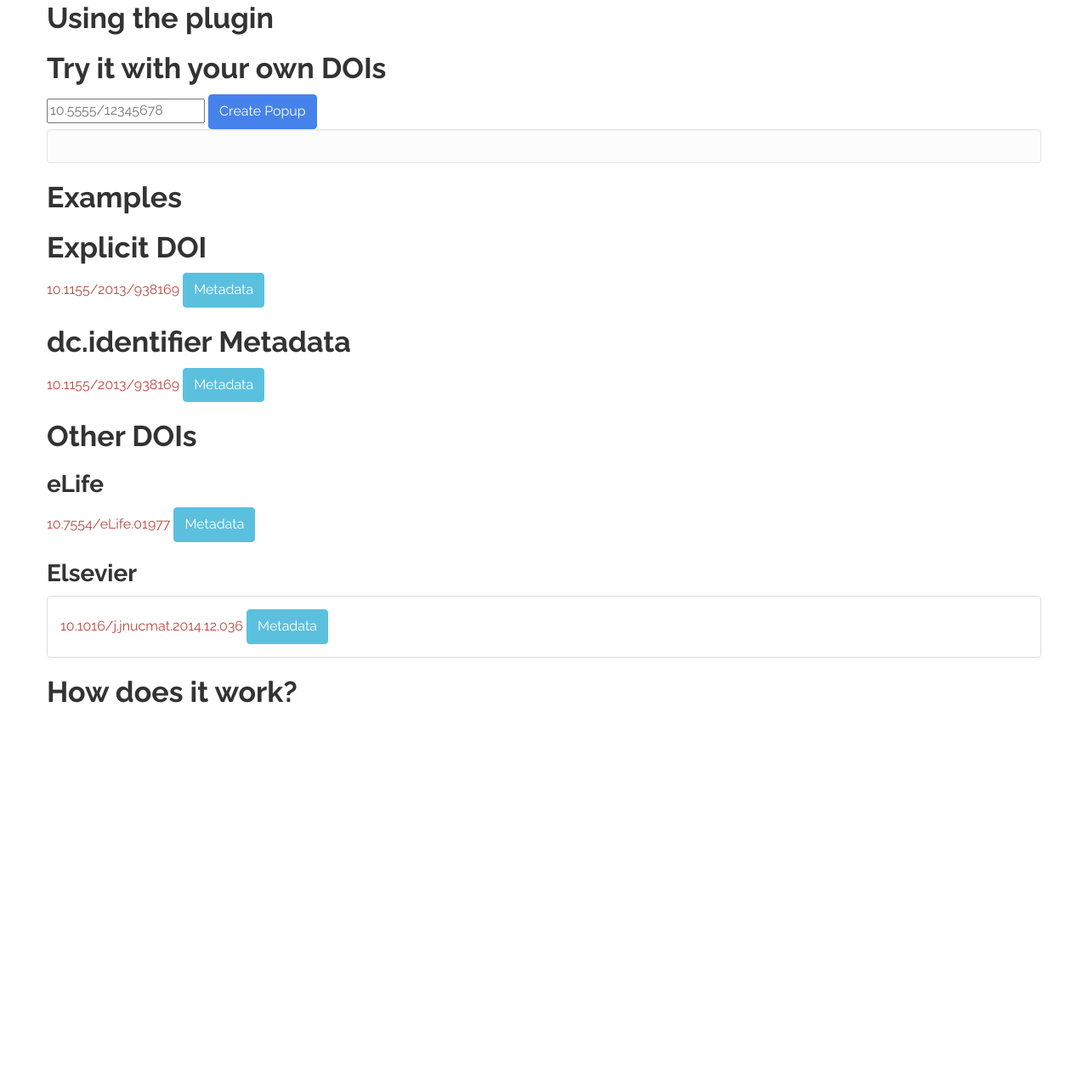
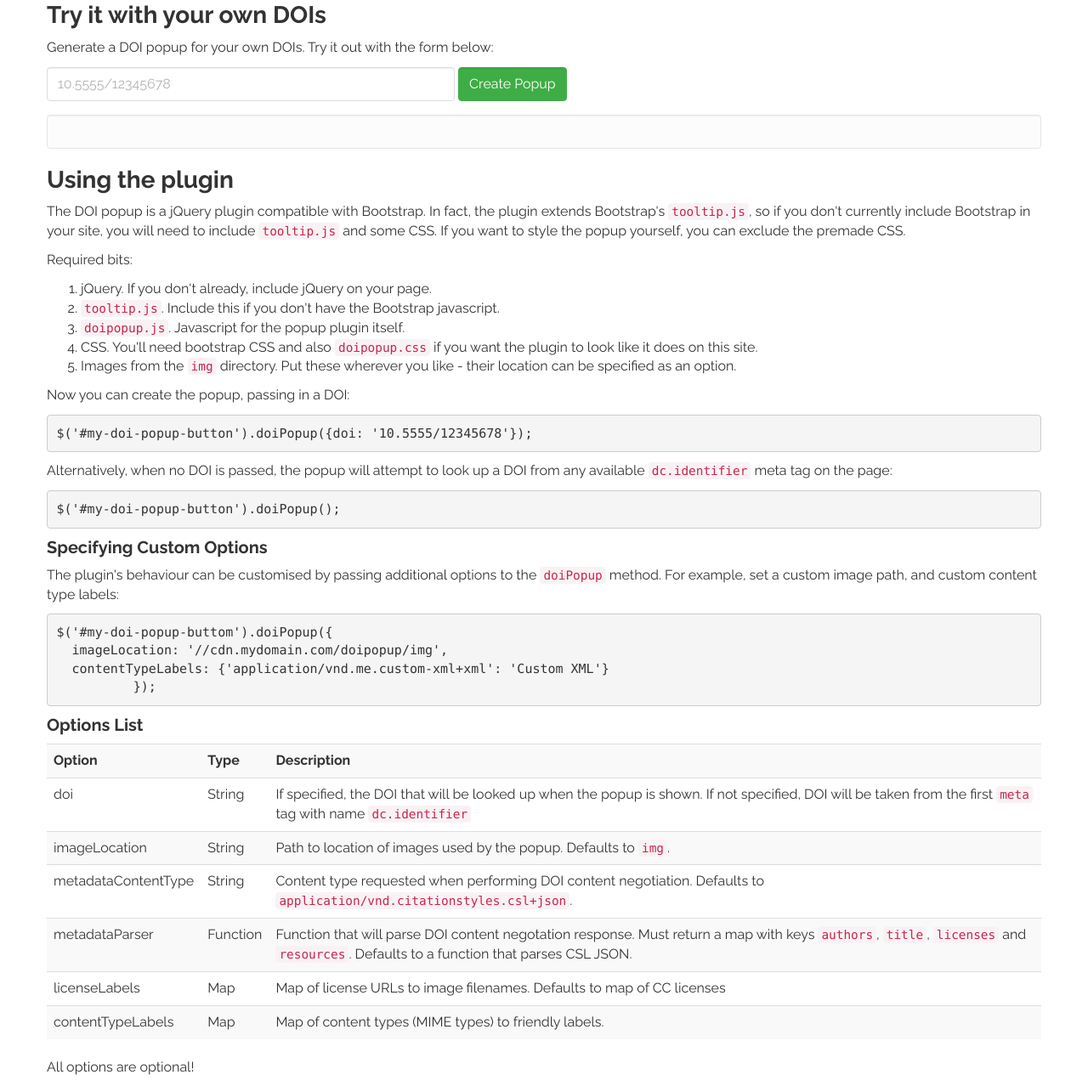
Before and after one commit to CrossRef/doi-popup, a plain HTML site: page index.html in a window 1280 px wide. Shown: the part 532-1810 px from the top of the page at 85% size. Before the commit the page ends 1377 px from the top, so only its background shows below. Drawn offline with nearby package versions, Linux system fonts and the light colour scheme; no server answers.

Commit message:
Flesh out leaflet page

```diff
--- a/index.html
+++ b/index.html
@@ -44,12 +44,14 @@
       </div>
 
       <div class="row">
-	<h2>Using the plugin</h2>
+        <h3>Try it with your own DOIs</h3>
 
-	<h2>Try it with your own DOIs</h2>
+	<p>Generate a DOI popup for your own DOIs. Try it out with the form below:</p>
 
-	<input id="doi-try-doi" type="text" placeholder="10.5555/12345678"></input>
-	<a id="doi-try" type"submit" class="btn btn-primary">Create Popup</a>
+	<form class="form-inline">
+	  <input style="width: 30em;" class="form-control" id="doi-try-doi" type="text" placeholder="10.5555/12345678"></input>
+	  <a id="doi-try" class="form-control btn btn-success">Create Popup</a>
+	</form>
 
 	<div class="well"><center id="doi-try-gen"></center></div>
 
@@ -65,49 +67,97 @@
 	  });
 	</script>
 
-	<h2>Examples</h2>
+	<h3>Using the plugin</h3>
 
-	<h2>Explicit DOI</h2>
 	<p>
-	  <a href="http://dx.doi.org/10.1155/2013/938169">10.1155/2013/938169</a>
-	  <a class="btn btn-info" id="doi-link-explicit">Metadata</a>
+	  The DOI popup is a jQuery plugin compatible with Bootstrap. In fact, the plugin extends Bootstrap's
+	  <code>tooltip.js</code>, so if you don't currently include Bootstrap in your site, you will need to include <code>tooltip.js</code>
+	  and some CSS. If you want to style the popup yourself, you can exclude the premade CSS.
 	</p>
 
-	<h2>dc.identifier Metadata</h2>
-	<p>
-	  <a href="http://dx.doi.org/10.1155/2013/938169">10.1155/2013/938169</a>
-	  <a class="btn btn-info" id="doi-link-meta">Metadata</a>
-	</p>
+	<p>Required bits:</p>
 
-	<h2>Other DOIs</h2>
+	<ol>
+	  <li>jQuery. If you don't already, include jQuery on your page.</li>
+	  <li><code>tooltip.js</code>. Include this if you don't have the Bootstrap javascript.</li>
+	  <li><code>doipopup.js</code>. Javascript for the popup plugin itself.</li>
+	  <li>CSS. You'll need bootstrap CSS and also <code>doipopup.css</code> if you want the plugin
+	    to look like it does on this site.</li>
+	  <li>Images from the <code>img</code> directory. Put these wherever you like - their location
+	    can be specified as an option.</li>
+	</ol>
 
-	<h3>eLife</h3>
-	<p>
-	  <a href="http://dx.doi.org/10.7554/eLife.01977">10.7554/eLife.01977</a>
-	  <a class="btn btn-info" id="doi-elife">Metadata</a>
-	</p>
+	<p>Now you can create the popup, passing in a DOI:</p>
 
-	<h3>Elsevier</h3>
-	<div class="panel panel-default">
-	  <div class="panel-body">
-	    <a href="http://dx.doi.org/10.1016/j.jnucmat.2014.12.036">
-	      10.1016/j.jnucmat.2014.12.036
-	    </a>
-	    <a class="btn btn-info" id="doi-elsevier">Metadata</a>
-	  </div>
-	</div>
+	<pre>$('#my-doi-popup-button').doiPopup({doi: '10.5555/12345678'});</pre>
 
-	<h2>How does it work?</h2>
+	<p>Alternatively, when no DOI is passed, the popup will attempt to look up a DOI from
+	  any available <code>dc.identifier</code> meta tag on the page:</p>
+
+	<pre>$('#my-doi-popup-button').doiPopup();</pre>
+
+	<h4>Specifying Custom Options</h4>
+
+	<p>The plugin's behaviour can be customised by passing additional options to the <code>doiPopup</code>
+	  method. For example, set a custom image path, and custom content type labels:</p>
+
+	<pre>$('#my-doi-popup-buttom').doiPopup({
+  imageLocation: '//cdn.mydomain.com/doipopup/img',
+  contentTypeLabels: {'application/vnd.me.custom-xml+xml': 'Custom XML'}
+	  });</pre>
+
+	<h4>Options List</h4>
+
+	<table class="table table-striped">
+	  <tr>
+	    <th>Option</th>
+	    <th>Type</th>
+	    <th>Description</th>
+	  </tr>
+	  <tr>
+	    <td>doi</td>
+	    <td>String</td>
+	    <td>If specified, the DOI that will be looked up when the popup is shown.
+	      If not specified, DOI will be taken from the first <code>meta</code> tag with name <code>dc.identifier</code></td>
+	  </tr>
+	  <tr>
+	    <td>imageLocation</td>
+	    <td>String</td>
+	    <td>Path to location of images used by the popup. Defaults to <code>img</code>.</td>
+	  </tr>
+	  <tr>
+	    <td>metadataContentType</td>
+	    <td>String</td>
+	    <td>Content type requested when performing DOI content negotiation. Defaults
+	      to <code>application/vnd.citationstyles.csl+json</code>.
+	    </td>
+	  </tr>
+	  <tr>
+	    <td>metadataParser</td>
+	    <td>Function</td>
+	    <td>Function that will parse DOI content negotation response. Must return
+	      a map with keys <code>authors</code>, <code>title</code>, <code>licenses</code> and <code>resources</code>. Defaults to a function that parses CSL JSON.</td>
+	  </tr>
+	  <tr>
+	    <td>licenseLabels</td>
+	    <td>Map</td>
+	    <td>Map of license URLs to image filenames. Defaults to map of CC licenses</td>
+	  </tr>
+	  <tr>
+	    <td>contentTypeLabels</td>
+	    <td>Map</td>
+	    <td>Map of content types (MIME types) to friendly labels.</td>
+	  </tr>
+	</table>
+
+	<p>All options are optional!</p>
 
       </div>
     </div>
 
     <script>
       $(document).ready(function() {
-      $('#doi-link-explicit').doiPopup({doi: '10.1155/2013/564864'});
-      $('#doi-link-meta').doiPopup();
-      $('#doi-elife').doiPopup({doi: '10.7554/eLife.01977'});
-      $('#doi-elsevier').doiPopup({doi: '10.1016/j.jnucmat.2014.12.036'});
+        $('#doi-link-explicit').doiPopup({doi: '10.1155/2013/564864'});
       });
     </script>
 
```
